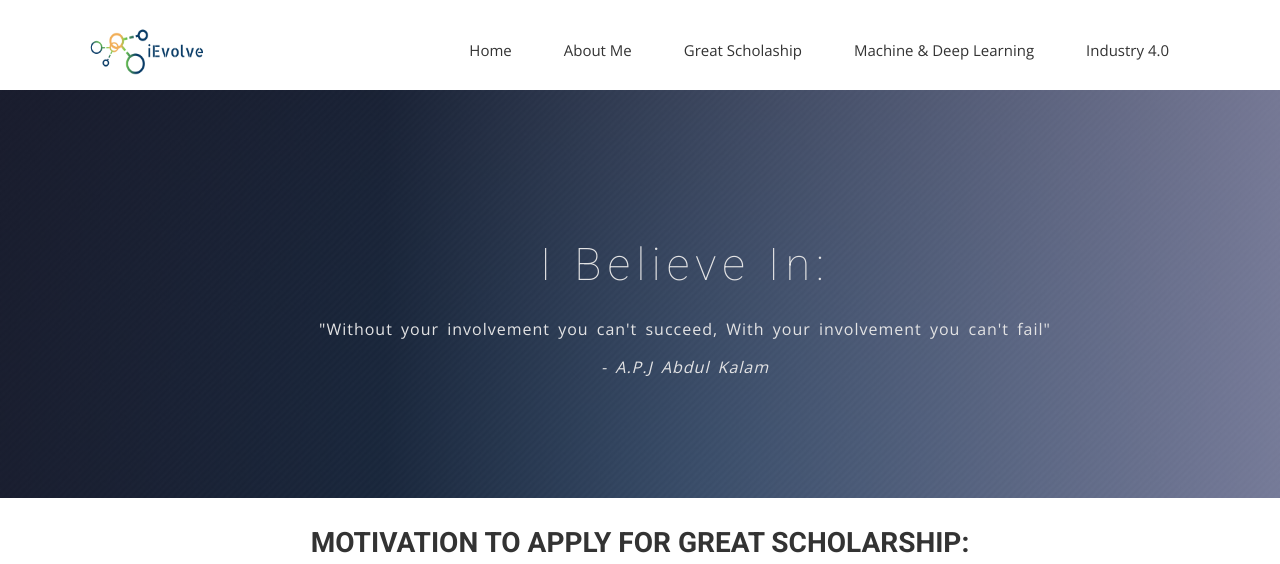
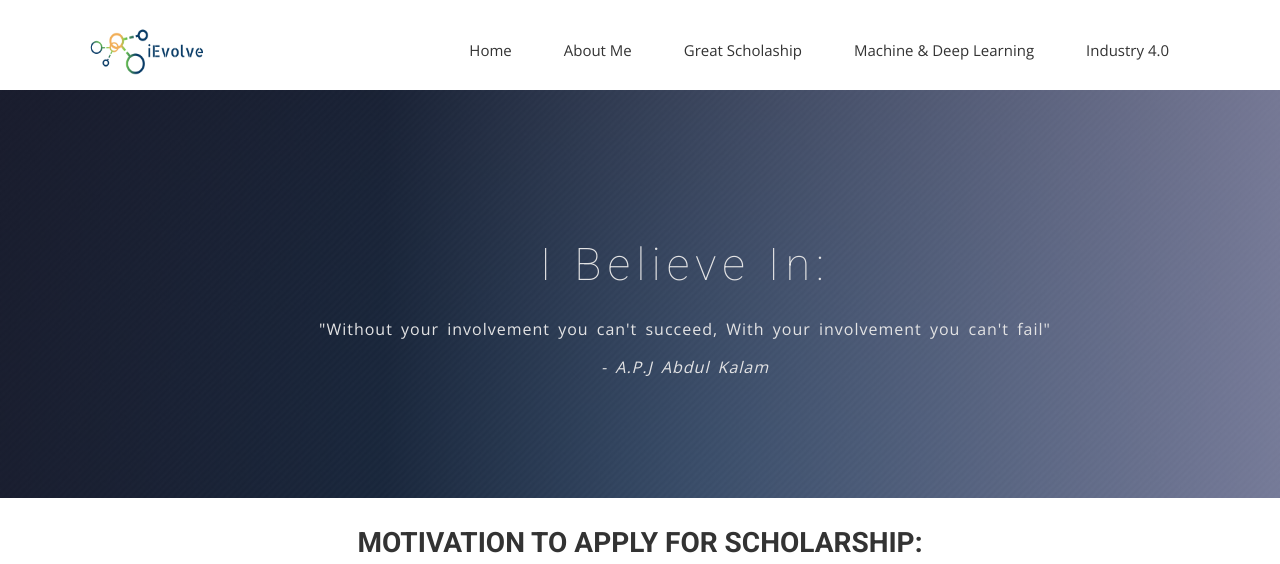
Before and after one commit to ecekomagal/iEvolve, a Jekyll site: the page built from Scholarship_Motivation.html, in a window 1280 px wide and 900 px high, cut to the strip 0-564 px from the top of the window. Built offline with Jekyll 4.4.1, drawn with Linux system fonts in a browser that asks for light colours; nearby versions of some CDN libraries; some web fonts are replaced; comment, search, counter and statistics services are not loaded; a style sheet for code colours, icons or effects is not loaded.

Commit message:
Update Scholarship_Motivation.html

```diff
--- a/Scholarship_Motivation.html
+++ b/Scholarship_Motivation.html
@@ -13,7 +13,7 @@ title: Scholarship Motivation
         <div class="row">
 
             <div class="section-title" style="text-align:center;">
-              <h2>Motivation to Apply for Great Scholarship:</h2>
+              <h2>Motivation to Apply for Scholarship:</h2>
               <iframe width="700" height="500"
               src="https://www.youtube.com/embed/BR3qx9Ra_0k?controls=0">
               </iframe>
```
